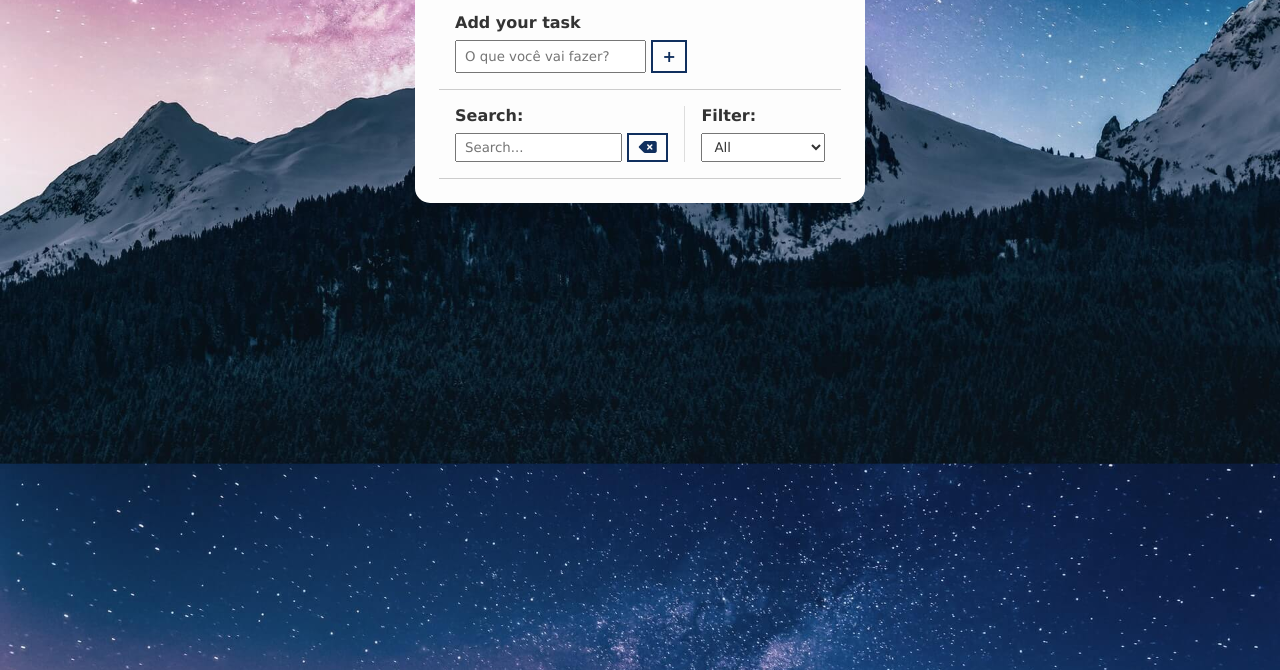
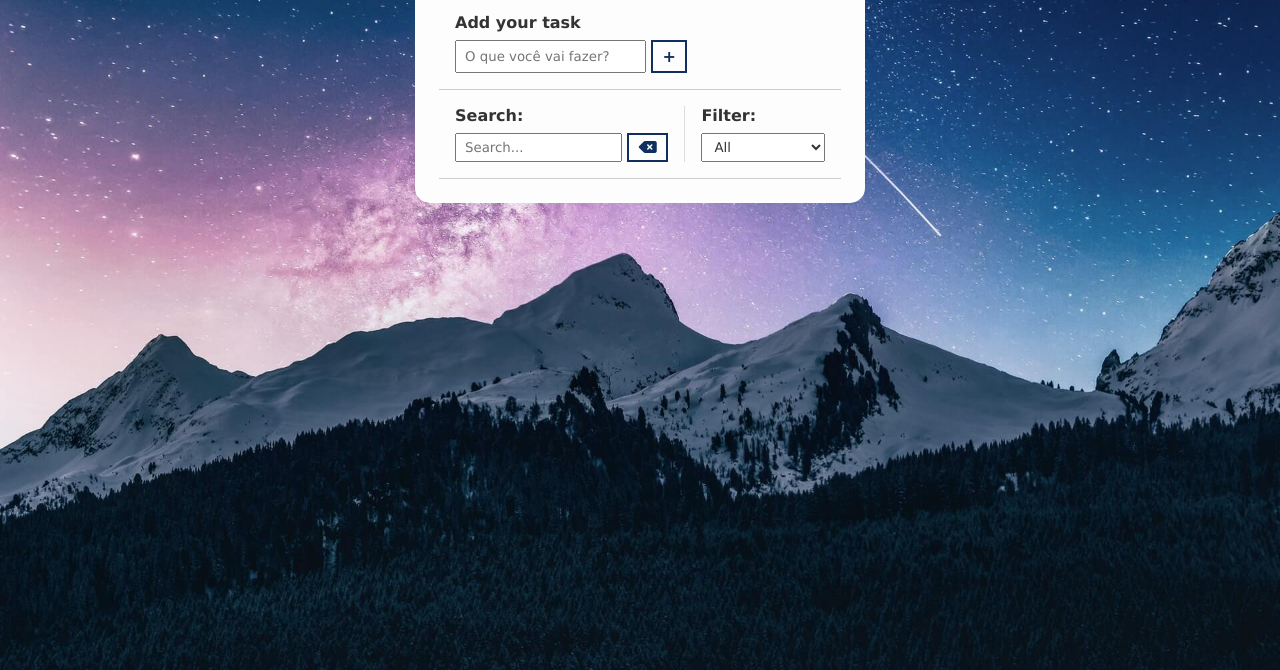
Before and after one commit to GleristonCastro/javascript_projects, a plain HTML site: page 19_TodoList/index.html in a window 1280 px wide. Shown: the part 130-800 px from the top of the page. Drawn offline with Linux system fonts and the light colour scheme.

Commit message:
upda styles of Todo Advanced project

```diff
--- a/19_TodoList/assets/css/styles.css
+++ b/19_TodoList/assets/css/styles.css
@@ -4,6 +4,10 @@
   box-sizing: border-box;
   font-family: Verdana;
   color: #333;
+}
+
+html {
+  height: 100vh;
 }
 
 body {
```
